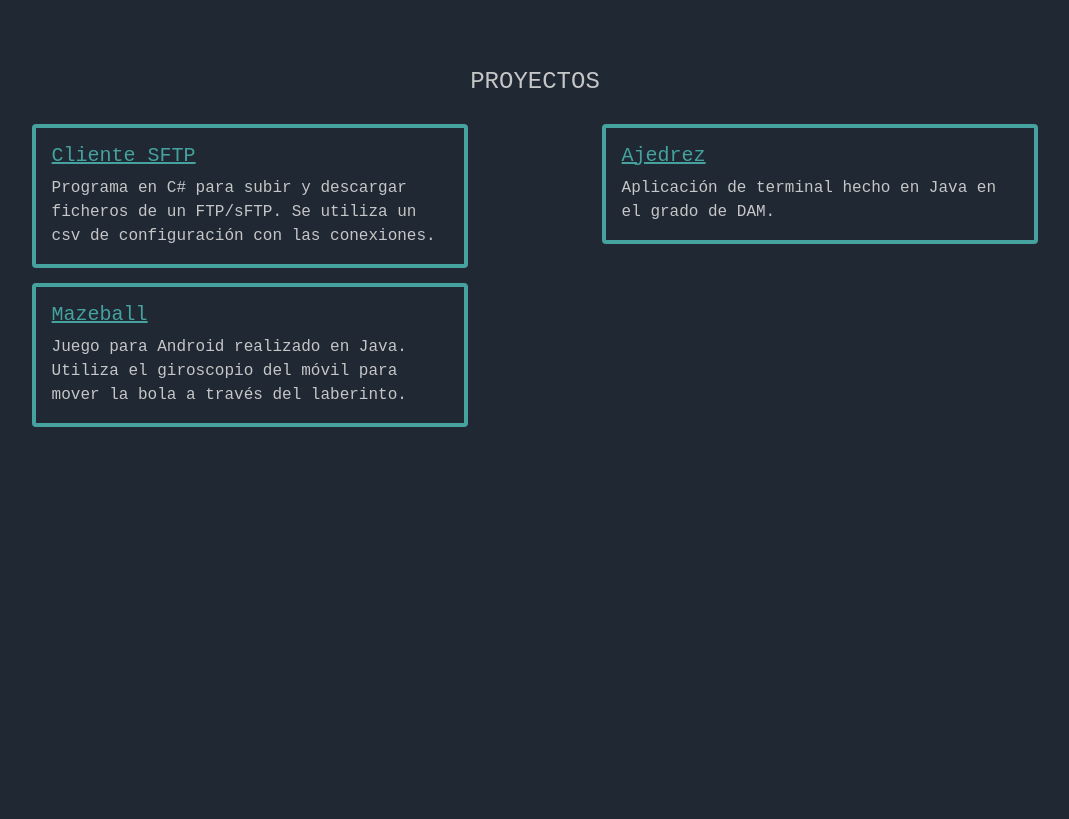
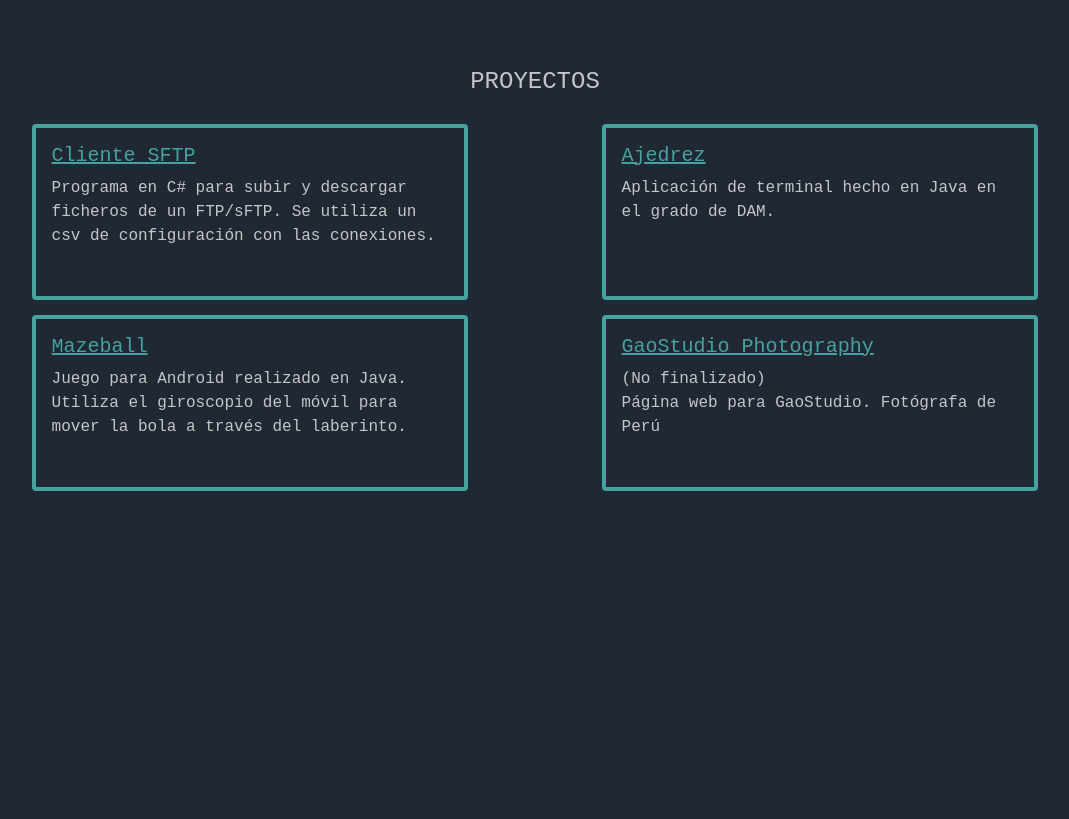
Before and after one commit to axelvs96/axelvs96.github.io, a PHP site: page / in a window 1280 px wide. Shown: the part 780-1599 px from the top of the page, without its empty margins (105-1174 px from the left). Run offline with PHP 8.4, Linux system fonts and the light colour scheme; some libraries are stand-ins or nearby versions.

Commit message:
Añadir proyecto

```diff
--- a/index.html
+++ b/index.html
@@ -127,6 +127,12 @@
                             </div>
                         </div>
                         <div class="col-xl">
+                            <div class="card">
+                                <div class="card-body">
+                                    <h5 class="card-title"><a class="linkcard" href="https://axelvs96.github.io/gaostudio/" target="_blank">GaoStudio Photography</a></h5>
+                                    <p class="card-text">(No finalizado) <br>Página web para GaoStudio. Fotógrafa de Perú</p>
+                                </div>
+                            </div>
                         </div>
                     </div>
                 </div>
--- a/style.css
+++ b/style.css
@@ -67,6 +67,7 @@ p  /* texto, descripcion proyectos y enlaces contacto*/
     margin-left: 10%;
     margin-right: 10%;
     margin-top: 2%;
+    height: 22vh !important;
 }
 
 mark{
@@ -117,8 +118,13 @@ i{
         width: 6vmin !important;
     }
 
-    .presentacion, .proyectos, .contacto{
+    .presentacion, .proyectos{
         height: 100vh;
+        padding-top: 3rem !important;
+    }
+
+    .contacto{
+        height: 60vh;
         padding-top: 3rem !important;
     }
 
```
